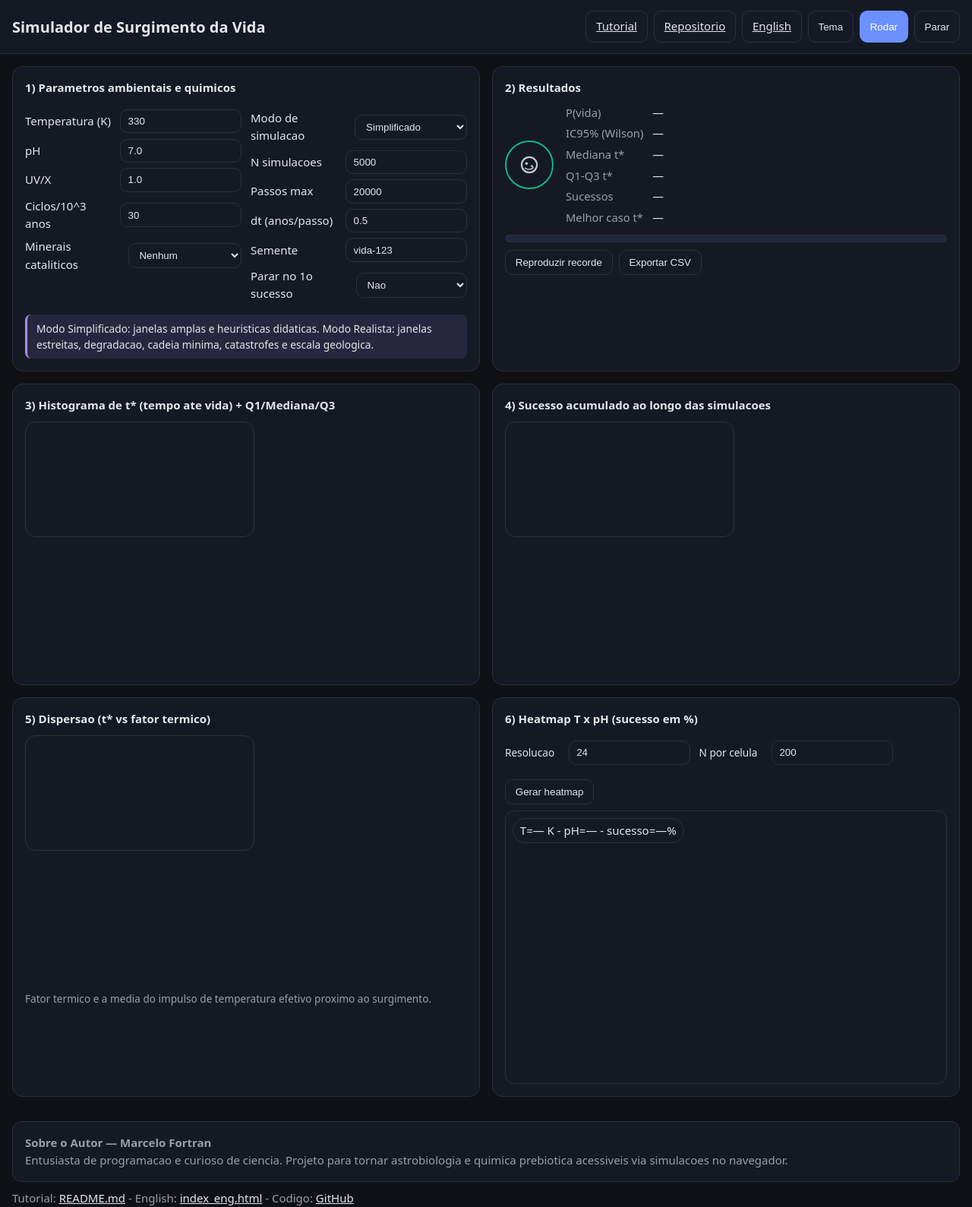
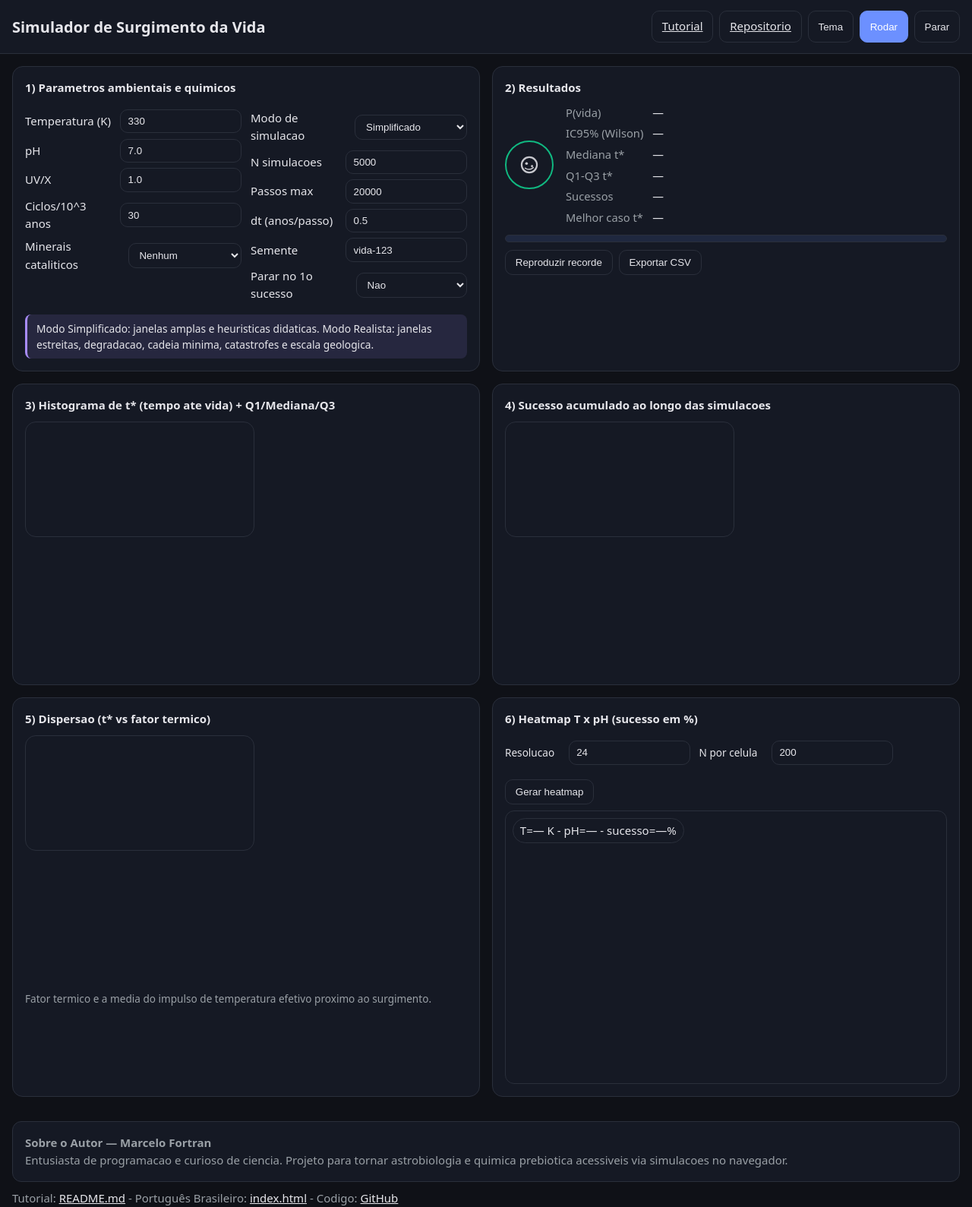
Before and after one commit to MarceloFortram/vida, a plain HTML site: page index.html in a window 1280 px wide. Shown: the whole page at 76% size. Drawn offline with nearby package versions, Linux system fonts and the light colour scheme.

```diff
--- a/index.html
+++ b/index.html
@@ -75,8 +75,8 @@ footer .about{background:var(--card);border:1px solid var(--border);border-radiu
   <h1>Simulador de Surgimento da Vida</h1>
   <nav class="row">
     <a class="btn" href="README.md" target="_blank" rel="noopener">Tutorial</a>
-    <a class="btn" href="https://github.com/MarceloFortram/universos" target="_blank" rel="noopener">Repositorio</a>
-    <a class="btn" href="index_eng.html" rel="noopener">English</a>
+    <a class="btn" href="https://github.com/MarceloFortram/vida" target="_blank" rel="noopener">Repositorio</a>
+   <!--  <a class="btn" href="index_eng.html" rel="noopener">English</a> -->
     <button id="btnTheme" class="btn" type="button">Tema</button>
     <button id="btnRun" class="btn primary" type="button">Rodar</button>
     <button id="btnStop" class="btn" type="button">Parar</button>
@@ -219,7 +219,7 @@ footer .about{background:var(--card);border:1px solid var(--border);border-radiu
     Entusiasta de programacao e curioso de ciencia. Projeto para tornar astrobiologia e quimica prebiotica acessiveis via simulacoes no navegador.
   </div>
   <div style="margin-top:.6rem">
-    Tutorial: <a href="README.md">README.md</a> - English: <a href="index_eng.html">index_eng.html</a> - Codigo: <a href="https://github.com/MarceloFortram/universos">GitHub</a>
+    Tutorial: <a href="README.md">README.md</a> - Português Brasileiro: <a href="index.html">index.html</a> - Codigo: <a href="https://github.com/MarceloFortram/vida">GitHub</a>
   </div>
 </footer>
 
```
